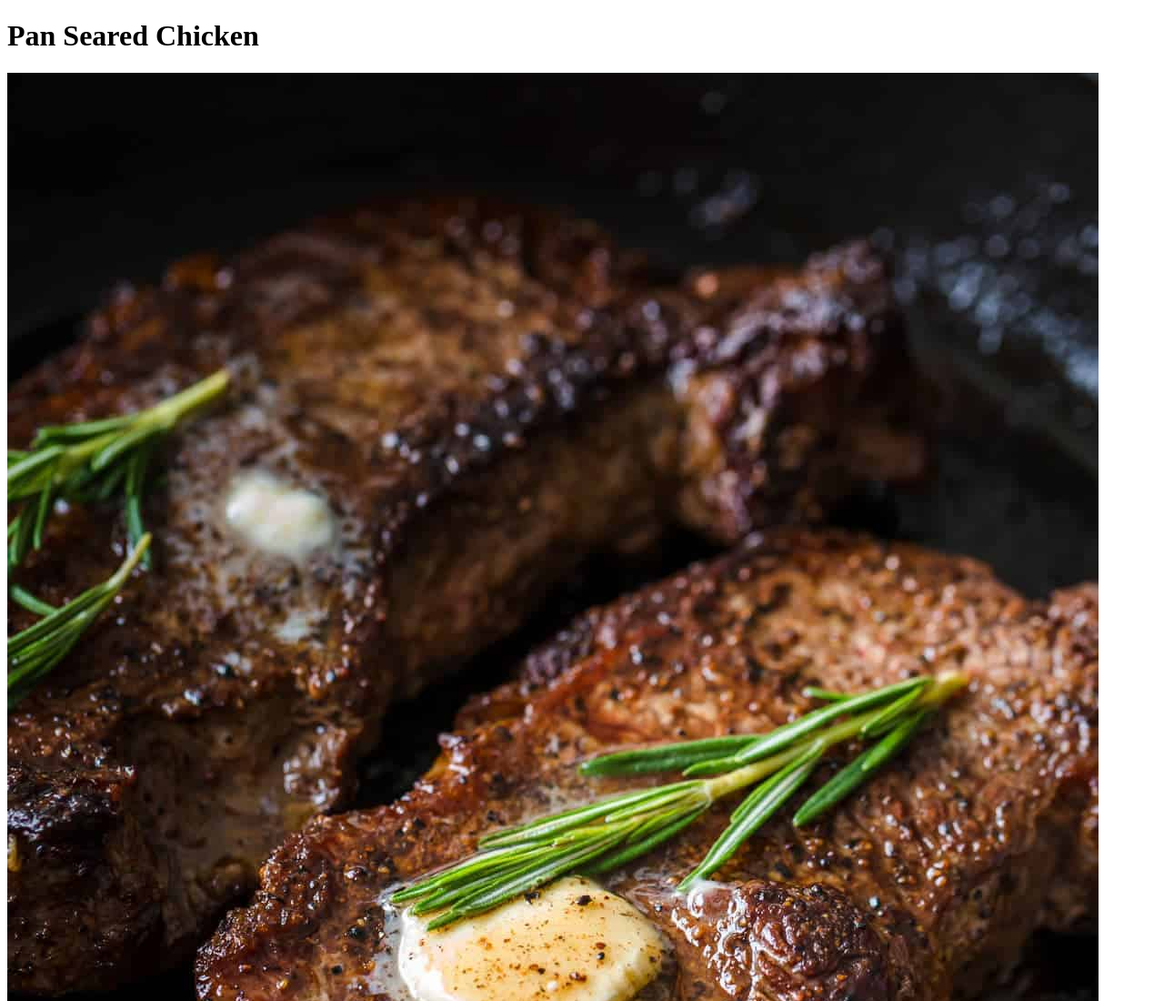
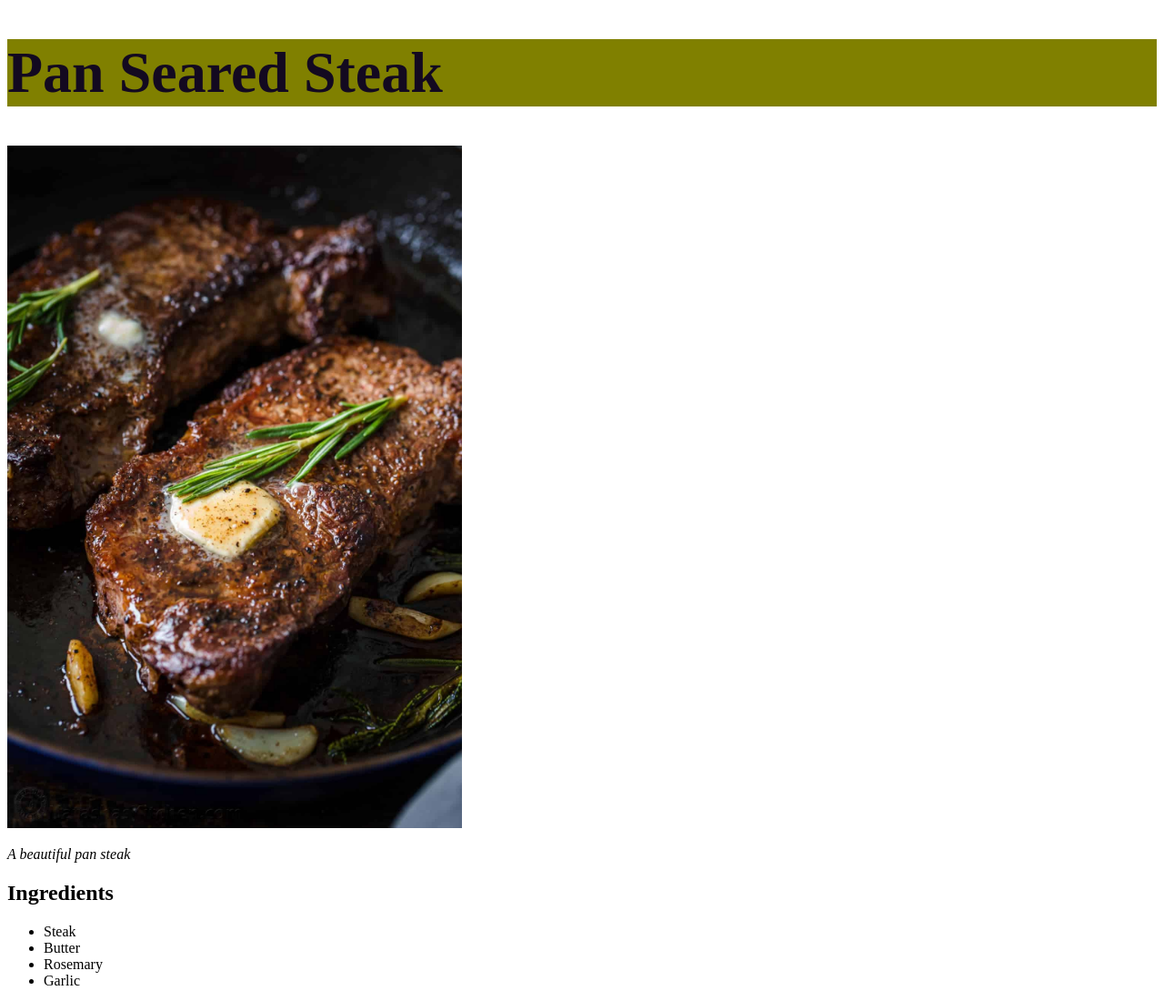
Before and after one commit to asosa223/odin-recipes, a plain HTML site: page recipes/steak.html in a window 1280 px wide. Shown: the top 1100 px of the page at 91% size. Drawn offline with Linux system fonts and the light colour scheme.

Commit message:
Added external styling page

```diff
--- a/recipes/steak.html
+++ b/recipes/steak.html
@@ -4,10 +4,11 @@
     <meta charset="UTF-8">
     <meta http-equiv="X-UA-Compatible" content="IE=edge">
     <meta name="viewport" content="width=device-width, initial-scale=1.0">
+    <link rel="stylesheet" href="../styles.css">
     <title>Steak</title>
 </head>
 <body>
-    <h1>Pan Seared Chicken</h1>
+    <h1>Pan Seared Steak</h1>
 
     <img src="../images/Pan-Seared-Steak.jpg" alt="Steak">
     <p><em>A beautiful pan steak</em></p>
--- /dev/null
+++ b/styles.css
@@ -0,0 +1,16 @@
+/***********Body************/
+h1 {
+    font-size: 5vw;
+    color: rgb(19, 9, 32);
+    background-color: olive;
+}
+
+/***********Nav************/
+ul {
+
+}
+
+img {
+    height: auto;
+    width: 500px;
+}
```
Also changed, not shown: index.html (+1 -0 lines), recipes/chicken.html (+1 -0 lines), recipes/tomato_soup.html (+2 -1 lines).
